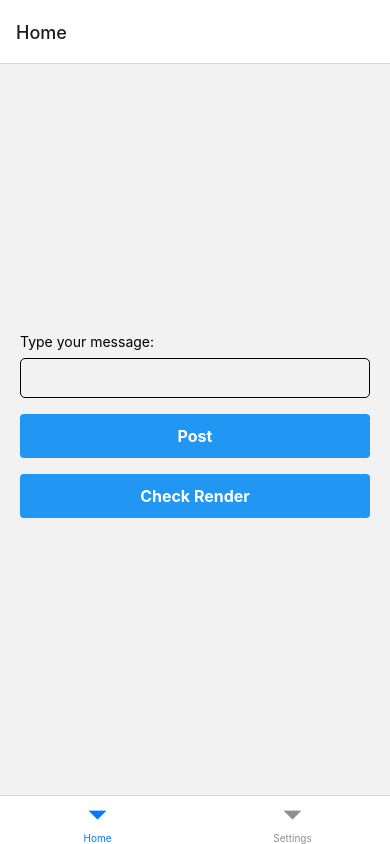
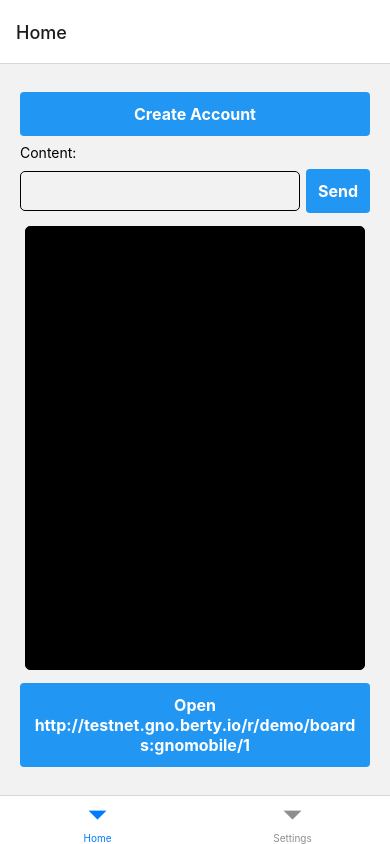
Before and after one commit to gnolang/gnonative, a React Native app in the folder gnoboard/: screen /Home in a window 390 px wide. Built offline with nearby package versions, Linux system fonts and the light colour scheme.

Commit message:
feat: home screen with send button
Signed-off-by: Iuri Pereira <iuricmp@gmail.com>

```diff
--- a/gnoboard/src/components/button/index.tsx
+++ b/gnoboard/src/components/button/index.tsx
@@ -1,5 +1,5 @@
 import React from "react";
-import { Pressable, Text, View } from "react-native";
+import { ActivityIndicator, Pressable, Text, View } from "react-native";
 import { StyleSheet } from "react-native";
 import { colors } from "@gno/styles/colors";
 
@@ -18,11 +18,15 @@ const styles = StyleSheet.create({
   },
 });
 
-const Button = ({ title, onPress }) => {
+const Button = ({ title, onPress, loading }) => {
   return (
     <Pressable onPress={onPress}>
       <View style={styles.button}>
-        <Text style={styles.buttonText}>{title}</Text>
+        {loading ? (
+          <ActivityIndicator size="small" />
+        ) : (
+          <Text style={styles.buttonText}>{title}</Text>
+        )}
       </View>
     </Pressable>
   );
--- /dev/null
+++ b/gnoboard/src/components/consoleview/index.tsx
@@ -0,0 +1,17 @@
+import React, { useState, useEffect } from "react";
+import { ScrollView, Text, View } from "react-native";
+import { consoleStyleSheet } from "./styles";
+
+export const ConsoleView = ({ text }: { text: string }) => {
+  const [consoleText, setConsoleText] = useState([""]);
+
+  useEffect(() => {
+    setConsoleText((prev) => [...prev, text]);
+  }, [text]);
+
+  return (
+    <ScrollView contentContainerStyle={consoleStyleSheet.container}>
+      <Text style={consoleStyleSheet.text}>{consoleText.join("\n")}</Text>
+    </ScrollView>
+  );
+};
--- /dev/null
+++ b/gnoboard/src/components/consoleview/styles.ts
@@ -0,0 +1,18 @@
+import { StyleSheet } from "react-native";
+
+export const consoleStyleSheet = StyleSheet.create({
+  container: {
+    flex: 1,
+    backgroundColor: "#000000",
+    borderColor: "#000000",
+    borderWidth: 1,
+    borderRadius: 5,
+    padding: 5,
+    margin: 5,
+  },
+  text: {
+    color: "#ffffff",
+    fontSize: 12,
+    fontFamily: "monospace",
+  },
+});
--- a/gnoboard/src/screens/home/index.tsx
+++ b/gnoboard/src/screens/home/index.tsx
@@ -1,16 +1,37 @@
 import Button from "@gno/components/button";
+import { ConsoleView } from "@gno/components/consoleview";
 import TextInput from "@gno/components/textinput";
 import { GoBridge } from "@gno/native_modules";
 import { screenStyleSheet as styles } from "@gno/styles";
 import { useState } from "react";
-import { Linking, ScrollView, Text, View } from "react-native";
+import { Linking, ScrollView, StyleSheet, Text, View } from "react-native";
 
 function HomeScreen() {
   const [postContent, setPostContent] = useState("");
+  const [appConsole, setAppConsole] = useState<string>("");
+  const [loading, setLoading] = useState<string | undefined>(undefined);
 
   const onPostPress = async () => {
-    const data = await GoBridge.hello(postContent);
-    console.log(data);
+    GoBridge.createReply(postContent)
+      .then((data) => {
+        setAppConsole(data);
+      })
+      .catch((err) => {
+        setAppConsole(err);
+      })
+      .finally(() => setLoading(undefined));
+  };
+
+  const onCreateAccountPress = async () => {
+    setLoading("Creating account...");
+    GoBridge.hello("create account")
+      .then((data) => {
+        setAppConsole(data);
+      })
+      .catch((err) => {
+        setAppConsole(err);
+      })
+      .finally(() => setLoading(undefined));
   };
 
   const loadInBrowser = () => {
@@ -19,14 +40,47 @@ function HomeScreen() {
     ).catch((err) => console.error("Couldn't load page", err));
   };
 
+  const customStyle = StyleSheet.create({
+    loadingContainer: {
+      flex: 1,
+      justifyContent: "center",
+      alignItems: "center",
+    },
+  });
+
   return (
     <ScrollView contentContainerStyle={styles.scrollViewContent}>
-      <Text>Type your message:</Text>
-      <TextInput value={postContent} onChangeText={setPostContent} />
-      <Button title="Post" onPress={onPostPress} />
-      <Button title="Check Render" onPress={loadInBrowser} />
+      <Button
+        title="Create Account"
+        loading={loading}
+        onPress={onCreateAccountPress}
+      />
+      <Text>Content:</Text>
+      <View style={customStyles.sendGroupLikeWhatsapp}>
+        <TextInput
+          style={customStyles.inputMsg}
+          value={postContent}
+          onChangeText={setPostContent}
+        />
+        <Button title="Send" loading={loading} onPress={onPostPress} />
+      </View>
+      <ConsoleView text={appConsole} />
+      <Button
+        title="Open http://testnet.gno.berty.io/r/demo/boards:gnomobile/1"
+        loading={loading}
+        onPress={loadInBrowser}
+      />
     </ScrollView>
   );
 }
 
+const customStyles = StyleSheet.create({
+  sendGroupLikeWhatsapp: {
+    flexDirection: "row",
+    alignItems: "center",
+    justifyContent: "space-between",
+  },
+  inputMsg: { width: "80%" },
+});
+
 export default HomeScreen;
--- a/gnoboard/src/styles/screens.ts
+++ b/gnoboard/src/styles/screens.ts
@@ -5,6 +5,9 @@ export const screenStyleSheet = StyleSheet.create({
     flexGrow: 1,
     justifyContent: "center",
     padding: 20,
+  },
+  paddingVertical:{
+   paddingVertical: 8,
   },
   container: {
     flex: 1,
```
